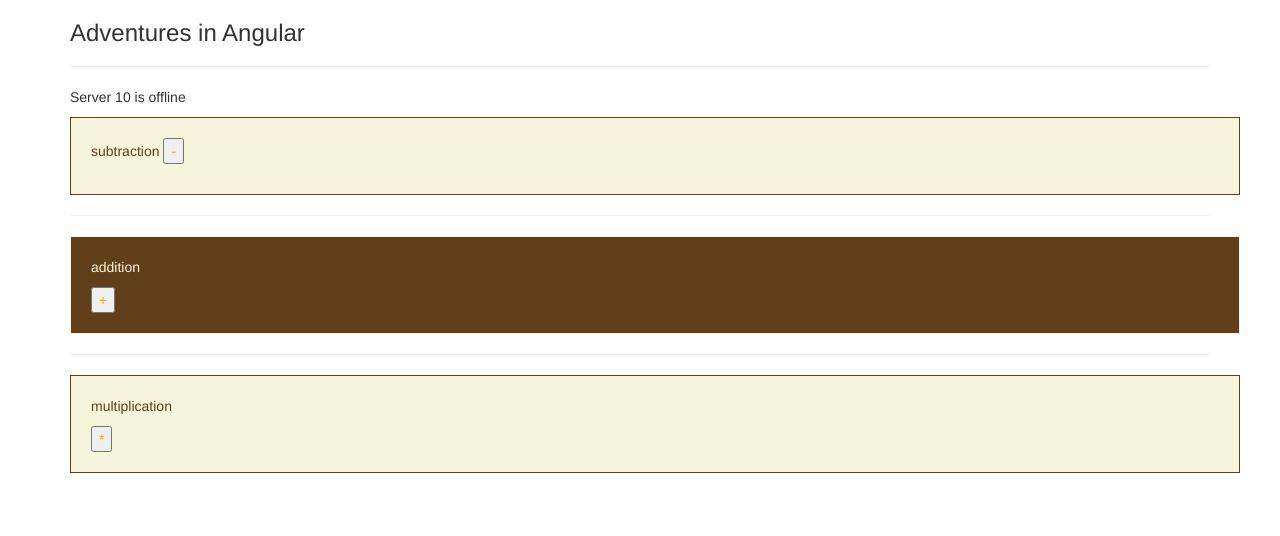
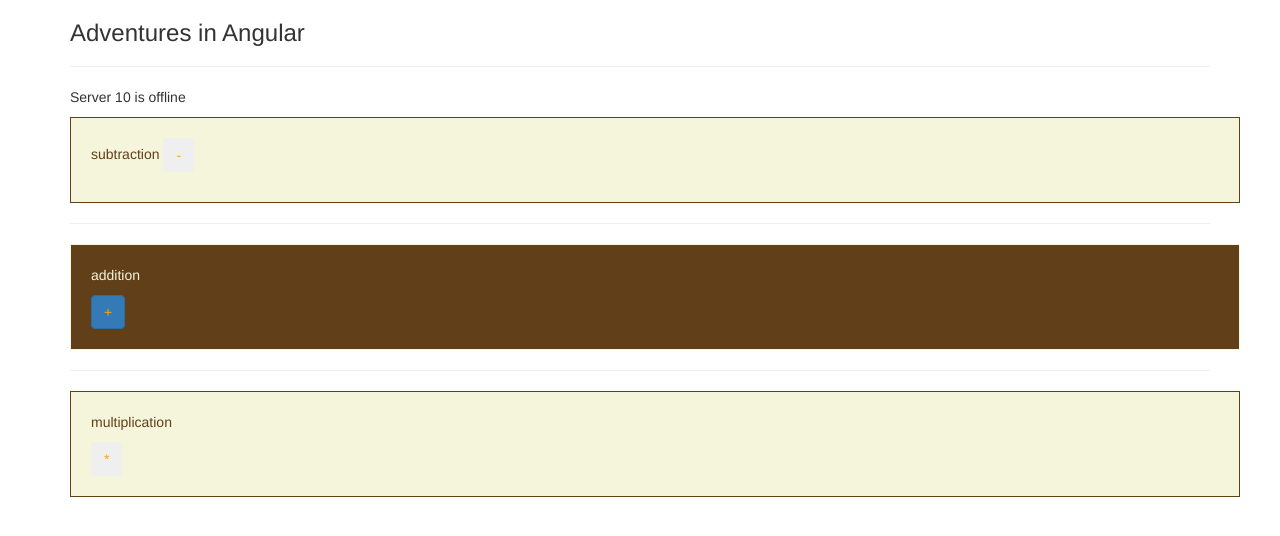
Before and after one commit to crickettcode/angular-adventure-time, an Angular app: page / in a window 1280 px wide. Shown: the top 536 px of the page. Built offline with nearby package versions, Linux system fonts and the light colour scheme.

Commit message:
bootstrap

```diff
--- a/src/app/add/add.component.html
+++ b/src/app/add/add.component.html
@@ -3,5 +3,5 @@
 
 <div class="container">
     <p>addition</p>
-    <button>+</button>
+    <button class = 'btn btn-primary'>+</button>
 </div>
--- a/src/app/multiply/multiply.component.html
+++ b/src/app/multiply/multiply.component.html
@@ -1,4 +1,4 @@
 <div class="container">
         <p>multiplication</p>
-        <button>*</button>
+        <button class = 'btn btn-primary>'>*</button>
     </div>
--- a/src/app/subtract/subtract.component.html
+++ b/src/app/subtract/subtract.component.html
@@ -1,7 +1,7 @@
 <div class="container">
 
             <p>subtraction
-                <button>-</button>
+                <button class = 'btn btn-primary>'>-</button>
             </p>
 
 </div>
```
